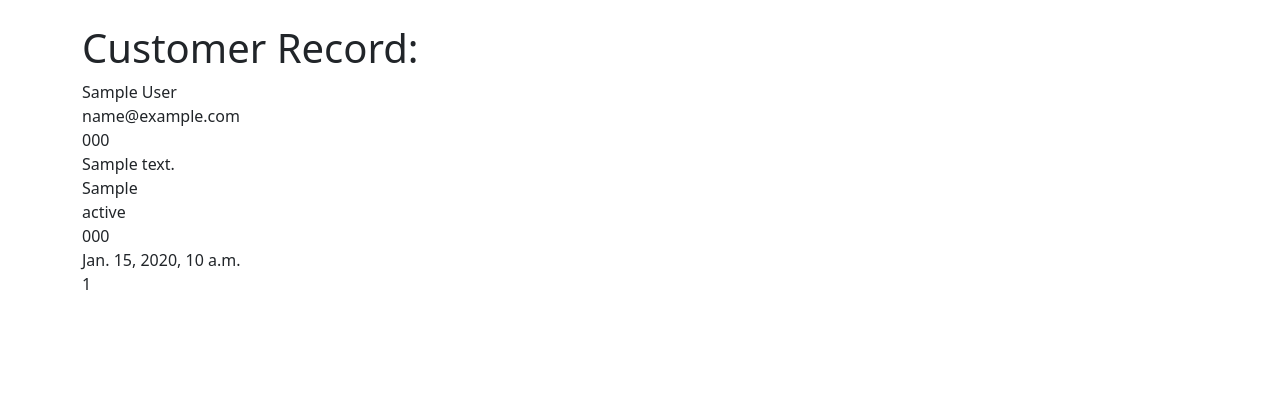
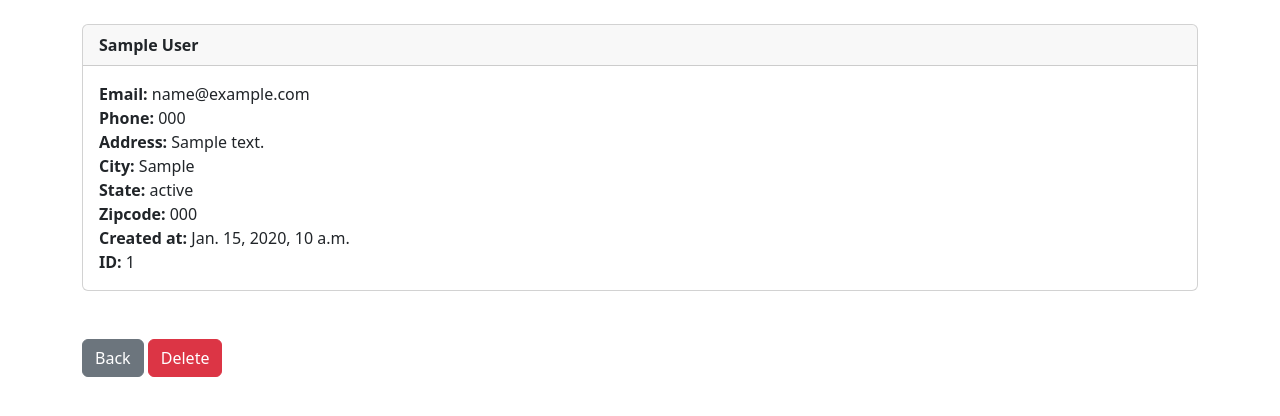
Before and after one commit to Jkhall81/Django-CRM-App, a Django app: template dcrm/website/templates/record.html in a window 1280 px wide. Shown: the part 56-472 px from the top of the page. Run offline with Django 4.2, Linux system fonts and the light colour scheme; the template is opened without the code that fills it: values that come from a table or form of the project are taken from there, others are empty; tables that the repository leaves empty hold one stand-in row (values such as "Sample post"); parts of the project's set-up code (start-up, migrations or seed data) failed here and were passed over.

Commit message:
individual customer record page is done, added a back button that takes the user back to the home page where all the customer records are displayed.  added a delete button, still need to add delete functionaltiy.

```diff
--- a/dcrm/website/templates/record.html
+++ b/dcrm/website/templates/record.html
@@ -1,17 +1,29 @@
 {% extends 'base.html' %}
 {% block content %}
 
-<h1>Customer Record: </h1>
+<div class="card">
+  <div class="card-header">
+    <strong>{{ customer_record.first_name }} {{ customer_record.last_name }}</strong>
+  </div>
+  <div class="card-body">
+    <p class="card-text">
+            <strong>Email: </strong>{{ customer_record.email }}<br/>
+            <strong>Phone: </strong>{{ customer_record.phone }}<br/>
+            <strong>Address: </strong>{{ customer_record.address }}<br/>
+            <strong>City: </strong>{{ customer_record.city }}<br/>
+            <strong>State: </strong>{{ customer_record.state }}<br/>
+            <strong>Zipcode: </strong>{{ customer_record.zipcode }}<br/>
+            <strong>Created at: </strong>{{ customer_record.created_at }}<br/>
+            <strong>ID: </strong>{{ customer_record.id }}<br/>
+    </p>
 
-            {{ customer_record.first_name }} {{ customer_record.last_name }}
-            <br/>
-            {{ customer_record.email }}<br/>
-            {{ customer_record.phone }}<br/>
-            {{ customer_record.address }}<br/>
-            {{ customer_record.city }}<br/>
-            {{ customer_record.state }}<br/>
-            {{ customer_record.zipcode }}<br/>
-            {{ customer_record.created_at }}<br/>
-            {{ customer_record.id }}<br/>
+  </div>
+</div>
+<br/>
+<br/>
+<a href="{% url 'home' %}" class="btn btn-secondary">Back</a>
+
+<a href="{% url 'home' %}" class="btn btn-danger">Delete</a>
+
 
 {% endblock %}
```
